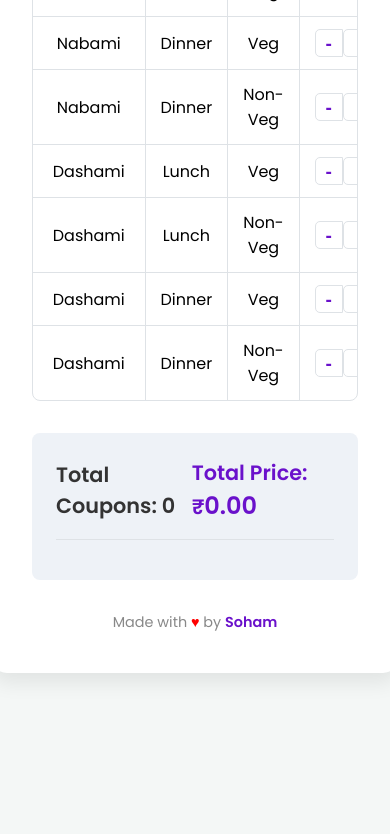
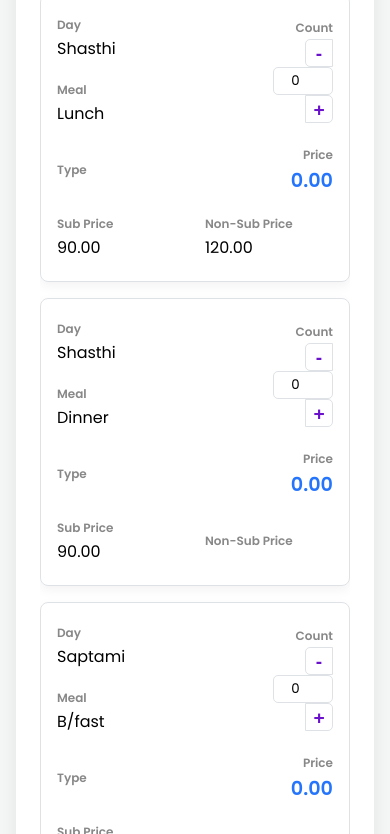
Before and after one commit to itsjustasemicolon/Puja-Coupon-Calculator, a plain HTML site: page index.html in a window 390 px wide. Shown: the part 1166-2000 px from the top of the page. Before the commit the page ends 1871 px from the top, so only its background shows below. Drawn offline with Linux system fonts and the light colour scheme.

Commit message:
Add files via upload

```diff
--- a/script.js
+++ b/script.js
@@ -34,17 +34,17 @@ document.addEventListener('DOMContentLoaded', () => {
         const row = document.createElement('div');
         row.classList.add('grid-row');
         row.innerHTML = `
-            <div>${item.day}</div>
-            <div>${item.meal}</div>
-            <div>${item.type === 'VG' ? 'Veg' : item.type === 'NV' ? 'Non-Veg' : ''}</div>
-            <div class="input-stepper">
+            <div data-label="Day">${item.day}</div>
+            <div data-label="Meal">${item.meal}</div>
+            <div data-label="Type">${item.type === 'VG' ? 'Veg' : item.type === 'NV' ? 'Non-Veg' : ''}</div>
+            <div data-label="Count" class="input-stepper">
                 <button class="stepper-btn minus-btn" data-id="${item.id}">-</button>
                 <input type="number" id="${item.id}" min="0" value="0" class="count-input" readonly>
                 <button class="stepper-btn plus-btn" data-id="${item.id}">+</button>
             </div>
-            <div>${item.sub.toFixed(2)}</div>
-            <div>${item.nonSub ? item.nonSub.toFixed(2) : ''}</div>
-            <div class="price" id="price-${item.id}">0.00</div>
+            <div data-label="Sub Price">${item.sub.toFixed(2)}</div>
+            <div data-label="Non-Sub Price">${item.nonSub ? item.nonSub.toFixed(2) : ''}</div>
+            <div data-label="Price" class="price" id="price-${item.id}">0.00</div>
         `;
         container.appendChild(row);
     });
--- a/style.css
+++ b/style.css
@@ -286,3 +286,128 @@ h1 {
         background-color: var(--card-background);
     }
 }
+
+@media (max-width: 992px) {
+    #calculator-container {
+        grid-template-columns: 1fr 1fr 0.5fr 1fr 1fr 1fr 1fr;
+    }
+}
+
+@media (max-width: 768px) {
+    body {
+        padding: 1rem;
+    }
+
+    .container {
+        padding: 1.5rem;
+    }
+
+    .main-header {
+        flex-direction: column;
+        align-items: flex-start;
+        gap: 1rem;
+    }
+
+    #calculator-container {
+        display: block;
+        border: none;
+        border-radius: 0;
+    }
+
+    .grid-row.header {
+        display: none; /* Hide header on mobile, labels will be used instead */
+    }
+
+    .grid-row {
+        display: grid;
+        grid-template-columns: repeat(2, 1fr);
+        gap: 10px 20px;
+        border: 1px solid var(--border-color);
+        border-radius: 8px;
+        padding: 1rem;
+        margin-bottom: 1rem;
+        box-shadow: 0 4px 12px rgba(0,0,0,0.05);
+    }
+
+    .grid-row > div {
+        border: none !important;
+        padding: 5px 0;
+        text-align: left;
+        display: flex;
+        flex-direction: column;
+        justify-content: center;
+        align-items: flex-start;
+    }
+
+    .grid-row > div::before {
+        content: attr(data-label);
+        font-weight: 600;
+        font-size: 0.75rem;
+        color: #888;
+        margin-bottom: 2px;
+    }
+
+    /* Specific alignment for some cells */
+    .grid-row > div:nth-child(4), /* Count */
+    .grid-row > div:nth-child(7)  /* Price */
+    {
+        grid-column: 2 / 3;
+        grid-row: 1 / 3;
+        align-items: flex-end;
+        justify-content: center;
+    }
+     .grid-row > div:nth-child(7) {
+        grid-row: 3 / 4;
+     }
+
+
+    .price {
+        font-size: 1.2rem;
+    }
+
+    .totals-summary {
+        flex-direction: column;
+        align-items: flex-start;
+        gap: 0.5rem;
+    }
+
+    .breakdown-table, .breakdown-table thead, .breakdown-table tbody, .breakdown-table th, .breakdown-table td, .breakdown-table tr {
+        display: block;
+    }
+
+    .breakdown-table thead tr {
+        position: absolute;
+        top: -9999px;
+        left: -9999px;
+    }
+
+    .breakdown-table tr {
+        border: 1px solid var(--border-color);
+        margin-bottom: 0.5rem;
+        border-radius: 5px;
+    }
+
+    .breakdown-table td {
+        border: none;
+        border-bottom: 1px solid #eee;
+        position: relative;
+        padding-left: 50%;
+        text-align: right;
+    }
+
+    .breakdown-table td:before {
+        position: absolute;
+        top: 50%;
+        left: 12px;
+        transform: translateY(-50%);
+        width: 45%;
+        padding-right: 10px;
+        white-space: nowrap;
+        text-align: left;
+        font-weight: 600;
+    }
+
+    .breakdown-table td:nth-of-type(1):before { content: "Meal"; }
+    .breakdown-table td:nth-of-type(2):before { content: "Subsidized"; }
+    .breakdown-table td:nth-of-type(3):before { content: "Non-Subsidized"; }
+}
```
